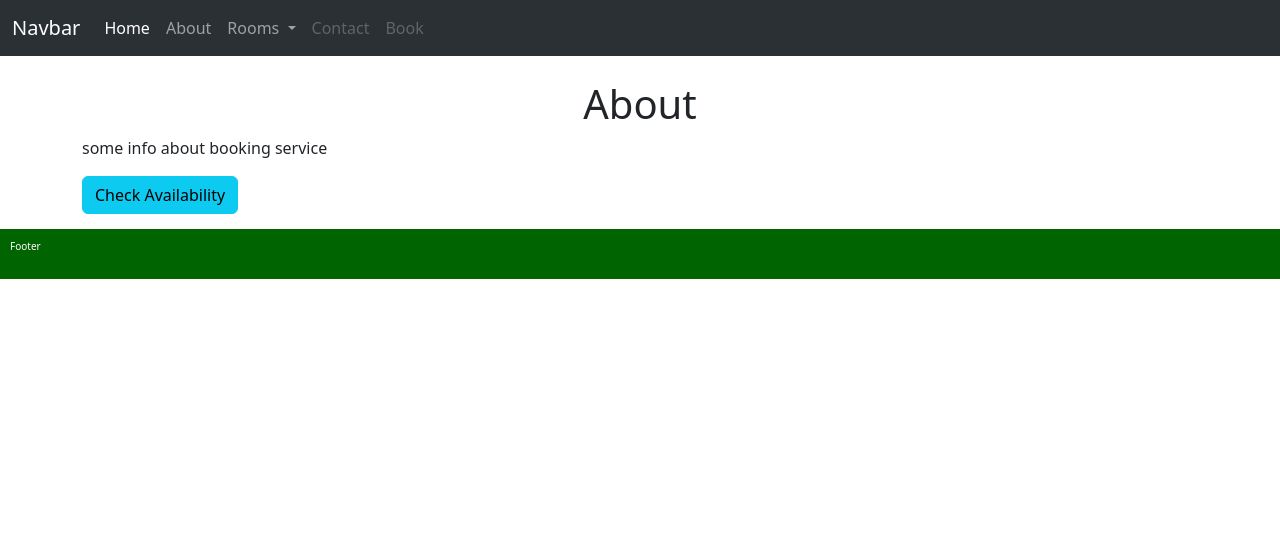
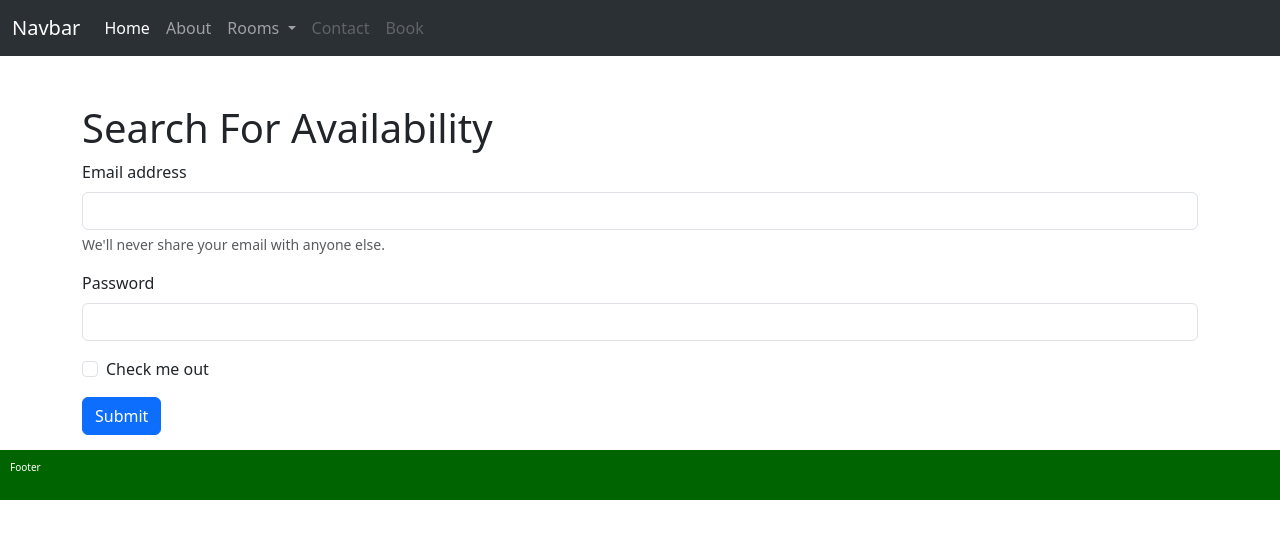
Before and after one commit to Kreagentle/booking_service, a plain HTML site: page static/book.html in a window 1280 px wide. Drawn offline with nearby package versions, Linux system fonts and the light colour scheme.

Commit message:
Add a searching form

```diff
--- a/static/book.html
+++ b/static/book.html
@@ -59,14 +59,23 @@
 
     <div class="row">
         <div class="col">
-            <h1 class="text-center mt-4">About</h1>
-            <p>some info about booking service</p>
-        </div>
-    </div>
-
-    <div class="row">
-        <div class="col">
-            <a href="/book-1" class="btn btn-info">Check Availability</a>
+            <h1 class="mt-5">Search For Availability</h1>
+            <form>
+                <div class="mb-3">
+                    <label for="exampleInputEmail1" class="form-label">Email address</label>
+                    <input type="email" class="form-control" id="exampleInputEmail1" aria-describedby="emailHelp">
+                    <div id="emailHelp" class="form-text">We'll never share your email with anyone else.</div>
+                </div>
+                <div class="mb-3">
+                    <label for="exampleInputPassword1" class="form-label">Password</label>
+                    <input type="password" class="form-control" id="exampleInputPassword1">
+                </div>
+                <div class="mb-3 form-check">
+                    <input type="checkbox" class="form-check-input" id="exampleCheck1">
+                    <label class="form-check-label" for="exampleCheck1">Check me out</label>
+                </div>
+                <button type="submit" class="btn btn-primary">Submit</button>
+            </form>
         </div>
     </div>
 </div>
```
